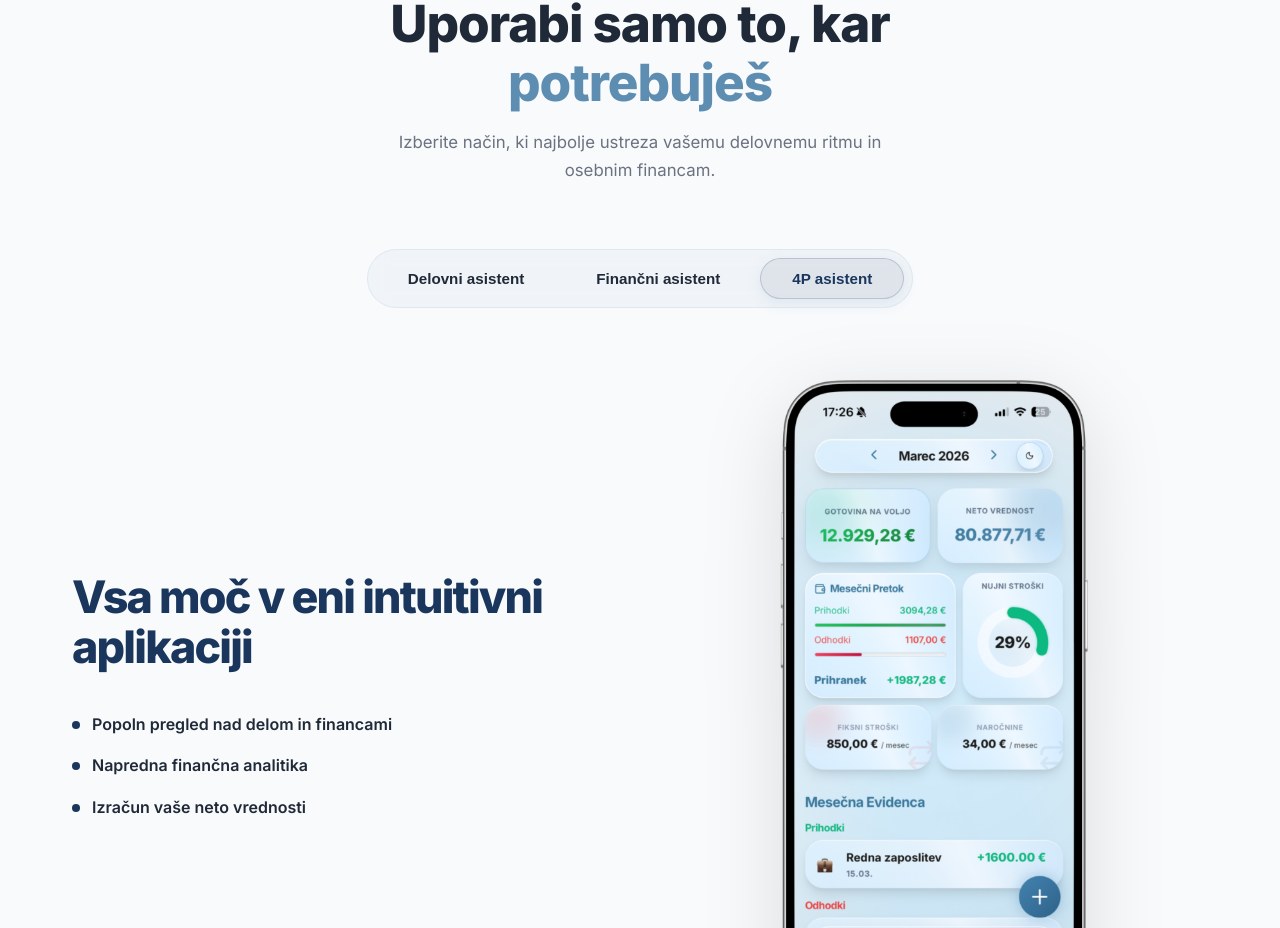
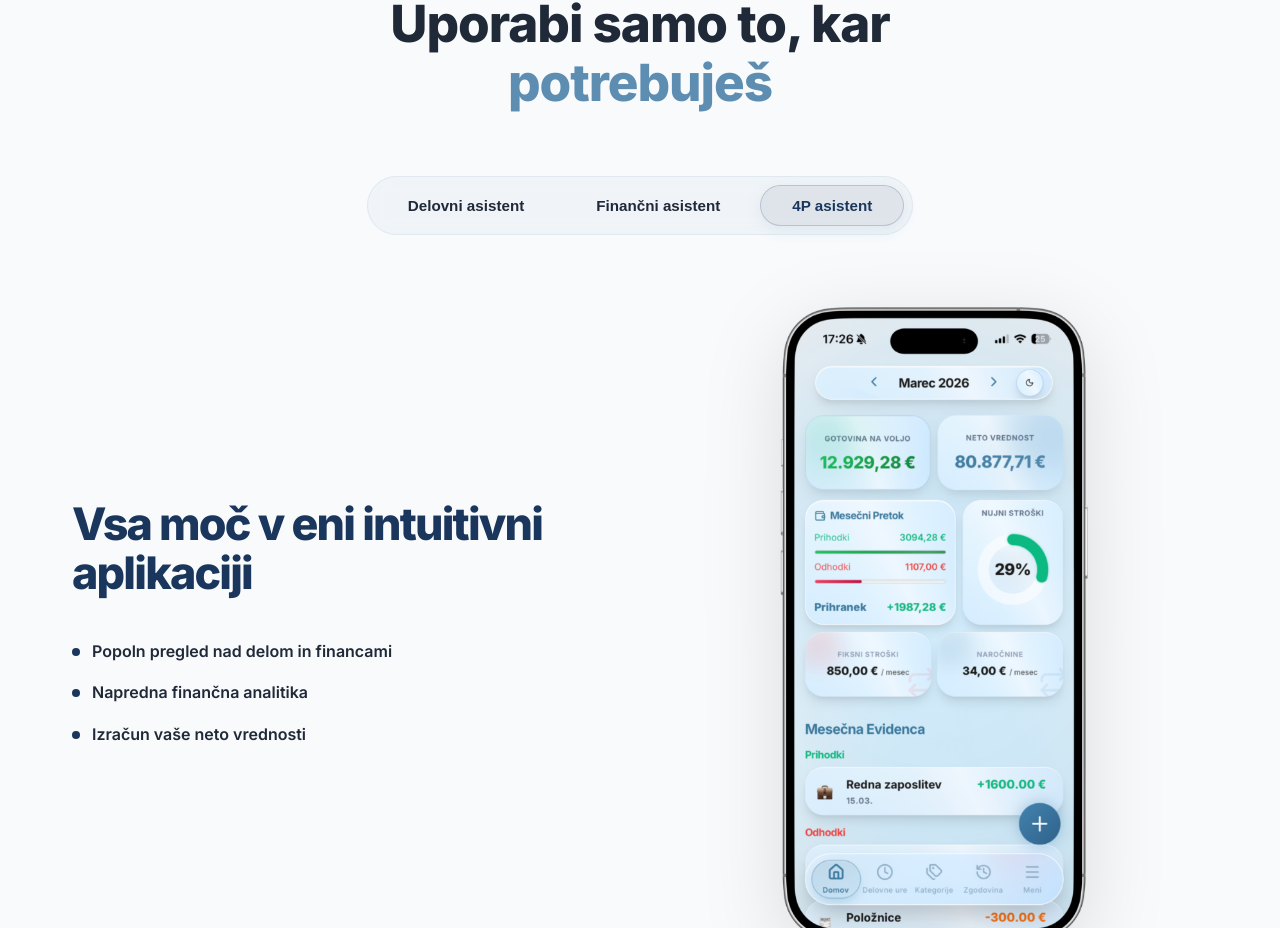
Before and after one commit to filipkolle/Landing-4P, a React (Vite) app: page / in a window 1280 px wide. Shown: the part 5239-6167 px from the top of the page. Built offline with nearby package versions, Linux system fonts and the light colour scheme.

Commit message:
feat: remove description text from feature switcher

```diff
--- a/src/components/FeatureSwitcher.jsx
+++ b/src/components/FeatureSwitcher.jsx
@@ -69,7 +69,7 @@ const FeatureSwitcher = () => {
           transition={{ duration: 0.8, ease: expoOut }}
         >
           <h2>Uporabi samo to, kar <br /><span className="highlight-blue">potrebuješ</span></h2>
-          <p>Izberite način, ki najbolje ustreza vašemu delovnemu ritmu in osebnim financam.</p>
+
         </motion.div>
 
         <div className="switcher-tabs-centered">
```
